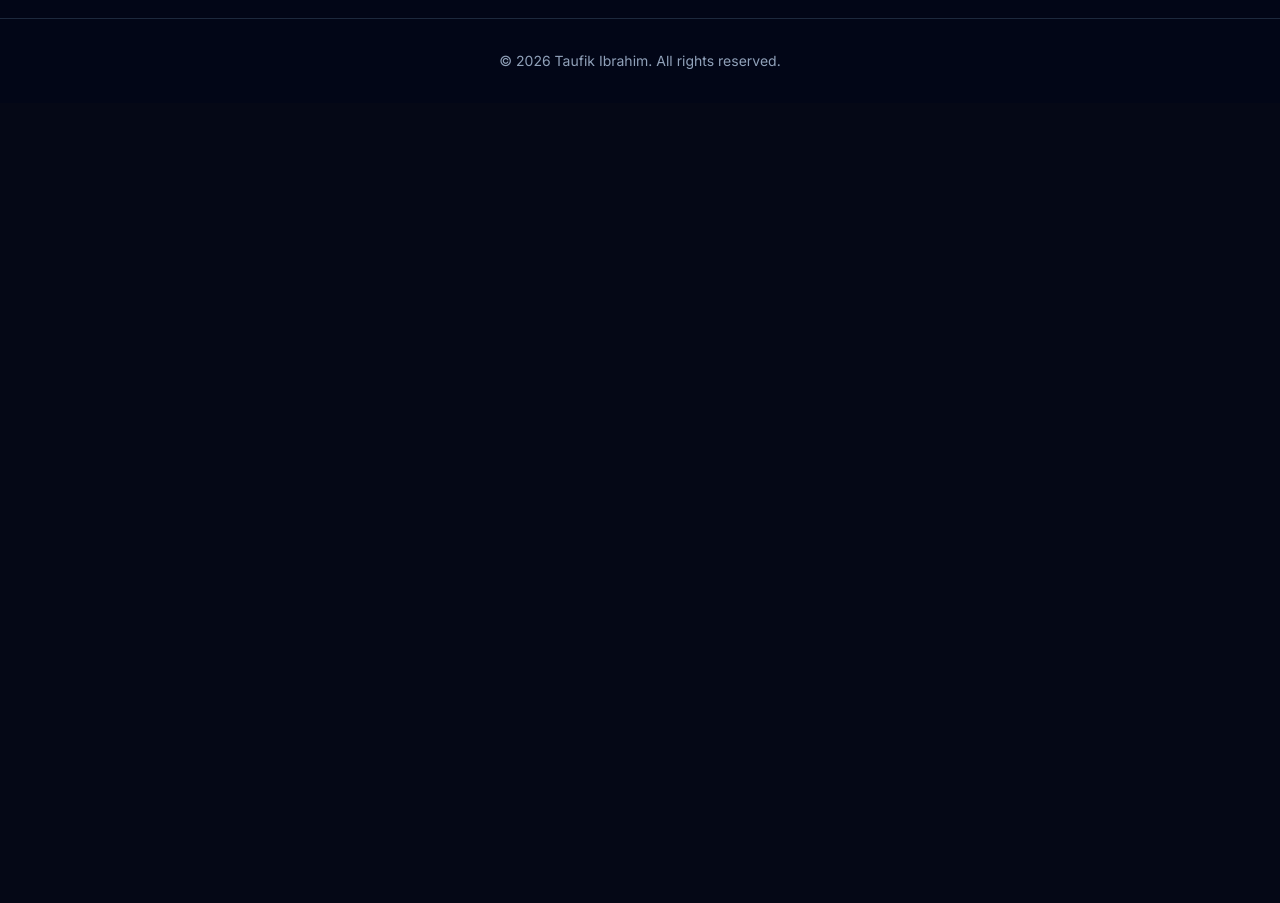
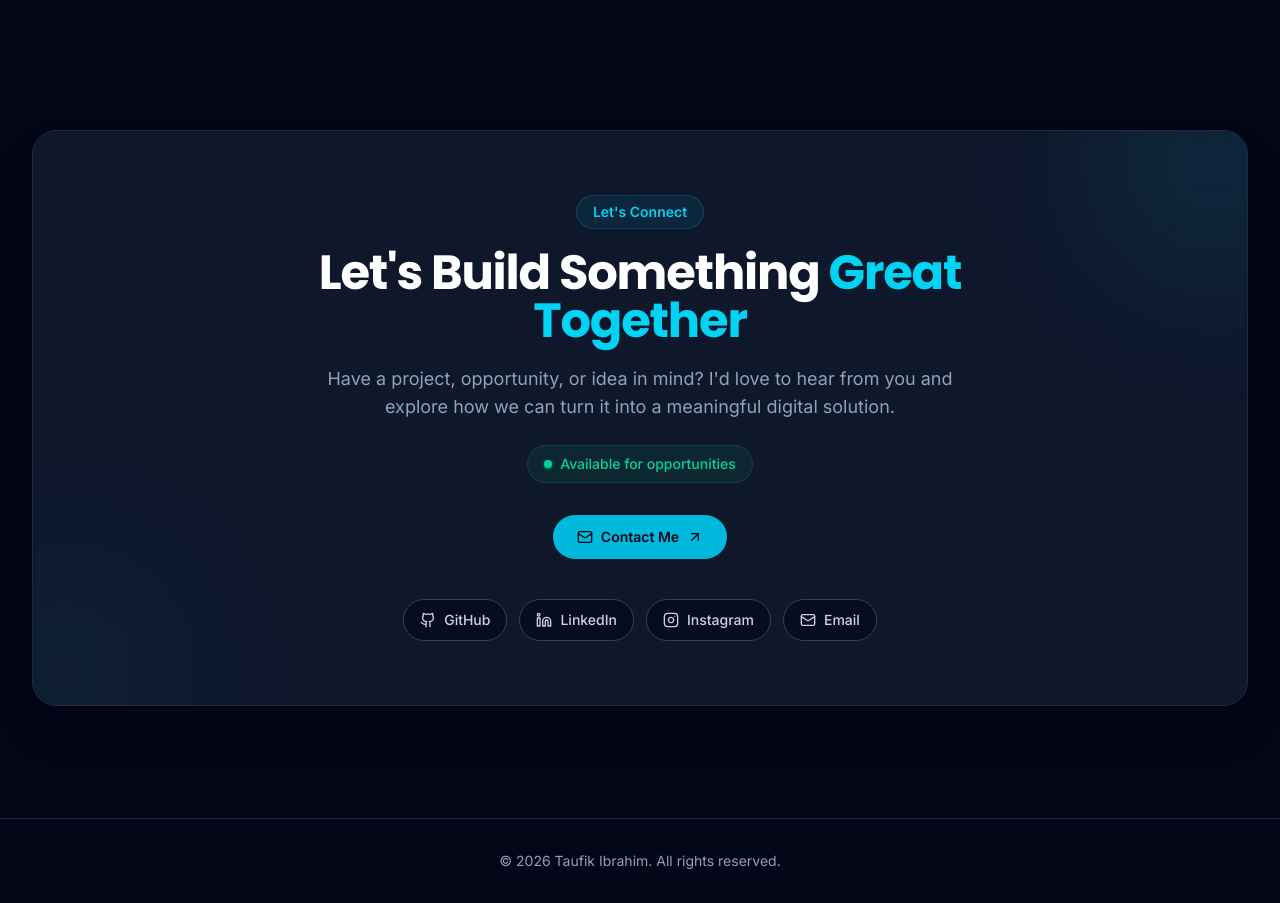
Before and after one commit to fikibrahim/personal-branding, a Vue app: page / in a window 1280 px wide. Shown: the part 9180-10083 px from the top of the page. Before the commit the page ends 9283 px from the top, so only its background shows below. Built offline with nearby package versions, Linux system fonts and the light colour scheme.

Commit message:
update project portfolio data

```diff
--- /dev/null
+++ b/src/components/contact/ContactSection.vue
@@ -0,0 +1,242 @@
+<script setup>
+import { Mail, Github, Linkedin, Instagram, ArrowUpRight } from "lucide-vue-next";
+
+import SectionWrapper from "@/components/common/SectionWrapper.vue";
+import AppContainer from "@/components/common/AppContainer.vue";
+
+import { socials } from "@/data/social";
+
+const socialIcons = {
+    github: Github,
+    linkedin: Linkedin,
+    instagram: Instagram,
+    mail: Mail,
+};
+</script>
+
+<template>
+
+    <SectionWrapper id="contact">
+
+        <AppContainer>
+
+            <div class="
+                relative
+                overflow-hidden
+                rounded-3xl
+                border
+                border-slate-800
+                bg-slate-900
+                px-6
+                py-16
+                text-center
+                shadow-2xl
+                shadow-black/20
+                sm:px-10
+                lg:px-16
+            ">
+
+                <!-- Glow -->
+
+                <div class="
+                    pointer-events-none
+                    absolute
+                    -right-24
+                    -top-24
+                    h-64
+                    w-64
+                    rounded-full
+                    bg-cyan-500/10
+                    blur-3xl
+                "></div>
+
+                <div class="
+                    pointer-events-none
+                    absolute
+                    -bottom-24
+                    -left-24
+                    h-64
+                    w-64
+                    rounded-full
+                    bg-cyan-500/5
+                    blur-3xl
+                "></div>
+
+                <!-- Content -->
+
+                <div class="relative z-10 mx-auto max-w-3xl">
+
+                    <!-- Badge -->
+
+                    <span class="
+                        inline-flex
+                        items-center
+                        rounded-full
+                        border
+                        border-cyan-500/20
+                        bg-cyan-500/10
+                        px-4
+                        py-1.5
+                        text-sm
+                        font-semibold
+                        text-cyan-400
+                    ">
+                        Let's Connect
+                    </span>
+
+                    <!-- Title -->
+
+                    <h2 class="
+                        mt-5
+                        text-3xl
+                        font-bold
+                        tracking-tight
+                        text-white
+                        sm:text-4xl
+                        lg:text-5xl
+                    ">
+                        Let's Build Something
+                        <span class="text-cyan-400">
+                            Great Together
+                        </span>
+                    </h2>
+
+                    <!-- Description -->
+
+                    <p class="
+                        mx-auto
+                        mt-5
+                        max-w-2xl
+                        text-base
+                        leading-7
+                        text-slate-400
+                        sm:text-lg
+                    ">
+                        Have a project, opportunity, or idea in mind?
+                        I'd love to hear from you and explore how we
+                        can turn it into a meaningful digital solution.
+                    </p>
+
+                    <!-- Availability -->
+
+                    <div class="
+                        mt-6
+                        inline-flex
+                        items-center
+                        gap-2
+                        rounded-full
+                        border
+                        border-emerald-500/20
+                        bg-emerald-500/10
+                        px-4
+                        py-2
+                        text-sm
+                        font-medium
+                        text-emerald-400
+                    ">
+
+                        <span class="
+                            h-2
+                            w-2
+                            rounded-full
+                            bg-emerald-400
+                            shadow-sm
+                            shadow-emerald-400/50
+                        "></span>
+
+                        Available for opportunities
+
+                    </div>
+
+                    <!-- CTA -->
+
+                    <div class="
+                        mt-8
+                        flex
+                        flex-col
+                        items-center
+                        justify-center
+                        gap-3
+                        sm:flex-row
+                    ">
+
+                        <a :href="socials.find(item => item.icon === 'mail')?.url" class="
+                                inline-flex
+                                items-center
+                                justify-center
+                                gap-2
+                                rounded-xl
+                                bg-cyan-500
+                                px-6
+                                py-3
+                                text-sm
+                                font-semibold
+                                text-slate-950
+                                transition-all
+                                duration-300
+                                hover:-translate-y-1
+                                hover:bg-cyan-400
+                                hover:shadow-lg
+                                hover:shadow-cyan-500/20
+                            ">
+
+                            <Mail class="h-4 w-4" />
+
+                            Contact Me
+
+                            <ArrowUpRight class="h-4 w-4" />
+
+                        </a>
+
+                    </div>
+
+                    <!-- Social Links -->
+
+                    <div class="
+                        mt-10
+                        flex
+                        flex-wrap
+                        items-center
+                        justify-center
+                        gap-3
+                    ">
+
+                        <a v-for="social in socials" :key="social.name" :href="social.url" :aria-label="social.name"
+                            target="_blank" rel="noopener noreferrer" class="
+                                inline-flex
+                                items-center
+                                gap-2
+                                rounded-xl
+                                border
+                                border-slate-700
+                                bg-slate-950/60
+                                px-4
+                                py-2.5
+                                text-sm
+                                font-medium
+                                text-slate-300
+                                transition-all
+                                duration-300
+                                hover:-translate-y-1
+                                hover:border-cyan-400/50
+                                hover:bg-slate-800
+                                hover:text-cyan-400
+                            ">
+
+                            <component :is="socialIcons[social.icon]" class="h-4 w-4" />
+
+                            {{ social.name }}
+
+                        </a>
+
+                    </div>
+
+                </div>
+
+            </div>
+
+        </AppContainer>
+
+    </SectionWrapper>
+
+</template>
--- a/src/views/HomeView.vue
+++ b/src/views/HomeView.vue
@@ -8,6 +8,7 @@ import AboutSection from "@/components/about/AboutSection.vue";
 import ExperienceSection from "@/components/experience/ExperienceSection.vue";
 import SkillsSection from "@/components/section/SkillsSection.vue";
 import ProjectsSection from "@/components/section/ProjectsSection.vue";
+import ContactSection from "@/components/contact/ContactSection.vue";
 
 import FeaturedCard from "@/components/projects/FeaturedCard.vue";
 import ProjectModal from "@/components/projects/ProjectModal.vue";
@@ -160,6 +161,8 @@ function closeProject() {
 
       <ProjectsSection />
 
+      <ContactSection />
+
       <!-- ===================================================== -->
       <!-- Project Modal -->
       <!-- ===================================================== -->
```
